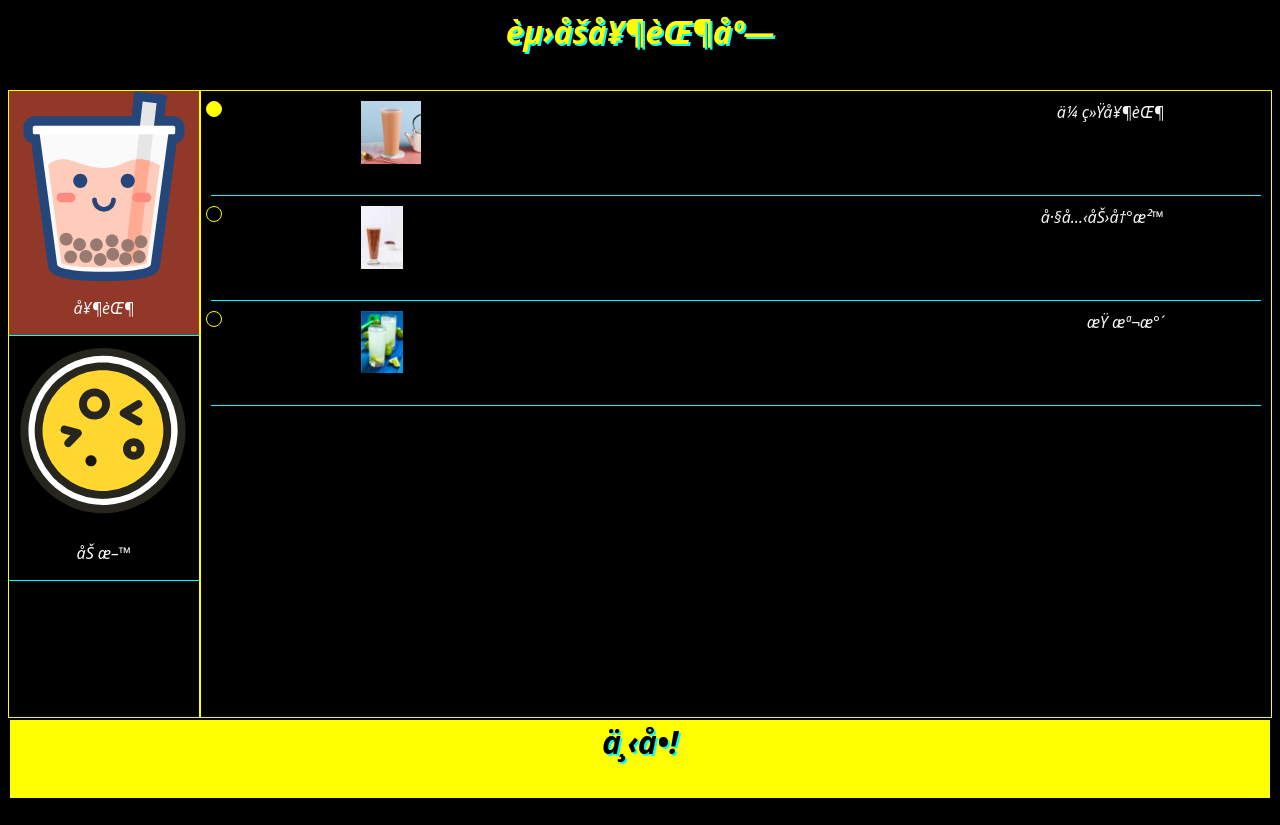
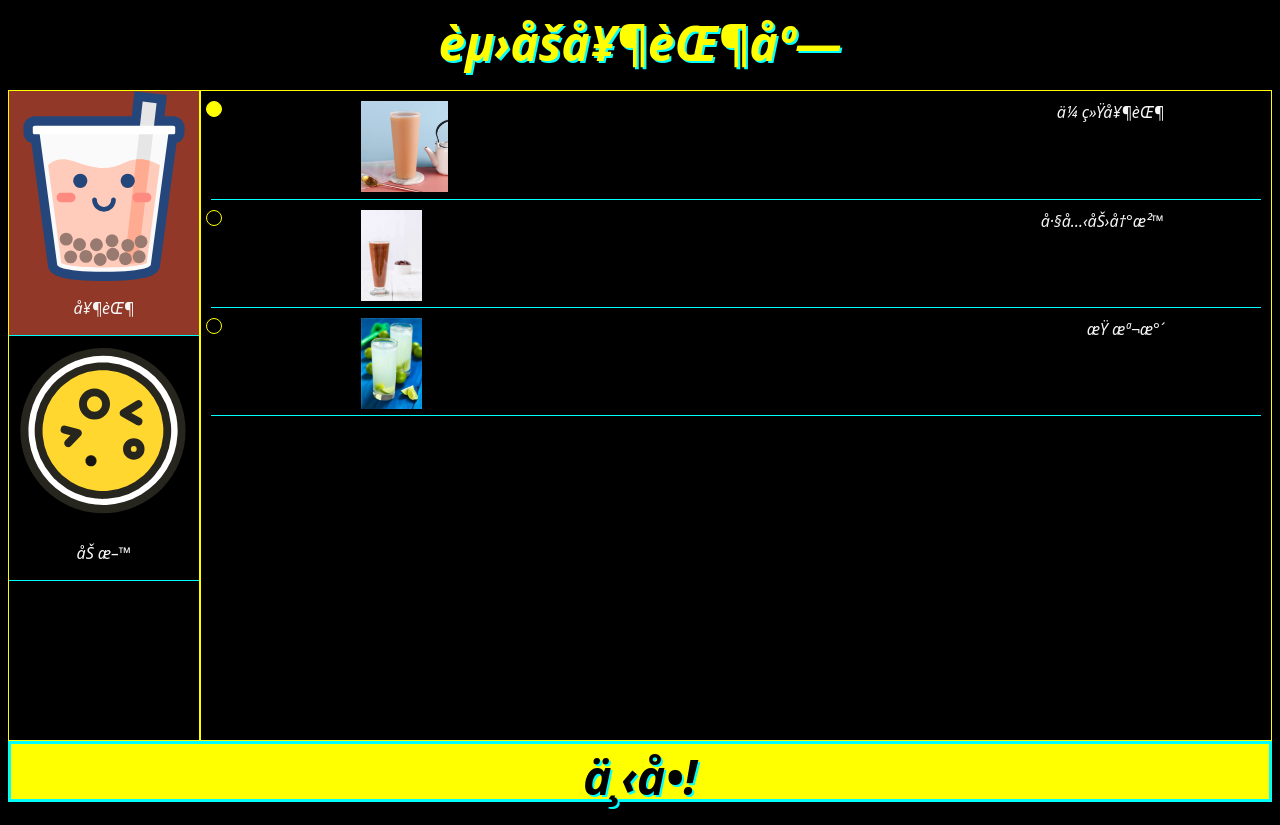
Before and after one commit to Yifeeeeei/MilkTeaSimulator, a plain HTML site: page index.html in a window 1280 px wide. Before the commit the page ends 800 px from the top, so only its background shows below. Drawn offline with Linux system fonts and the light colour scheme.

Commit message:
a style update

```diff
--- a/page_control.js
+++ b/page_control.js
@@ -44,3 +44,15 @@ class_selector_addings.addEventListener("click", function () {
 });
 
 class_selector_teabase.click();
+
+// selector wrappers
+for (let i = 0; i < teabase_selector_wrapper.length; i++) {
+    teabase_selector_wrapper[i].addEventListener("click", function (e) {
+        this.getElementsByTagName("input")[0].click();
+    });
+}
+for (let i = 0; i < ingredients_selector_wrapper.length; i++) {
+    ingredients_selector_wrapper[i].addEventListener("click", function (e) {
+        this.getElementsByTagName("input")[0].click();
+    });
+}
--- a/style.css
+++ b/style.css
@@ -22,7 +22,7 @@ html {
     border: 2px solid black;
     height: 10%;
     text-align: center;
-    font-size: xx-large;
+    font-size: xxx-large;
     color: yellow;
     text-shadow: 2px 2px cyan;
     font-weight: 900;
@@ -30,7 +30,7 @@ html {
 #container {
     width: 100%;
     display: flex;
-    height: 80%;
+    height: 83%;
     /* border: 2px solid green; */
 }
 #left_part {
@@ -68,11 +68,12 @@ html {
     width: 100%;
 }
 #button-start {
-    height: 10%;
+    height: 7%;
     text-align: center;
     background-color: yellow;
-    border: 2px solid black;
-    font-size: xx-large;
+    border: 3px solid cyan;
+
+    font-size: xxx-large;
     color: black;
     font-weight: 700;
     text-shadow: 2px 2px cyan;
@@ -97,7 +98,7 @@ label {
     /* width: 100px; */
     position: absolute;
     /* right: 0px; */
-    height: 10%;
+    height: 14%;
     left: 15%;
 }
 
```
